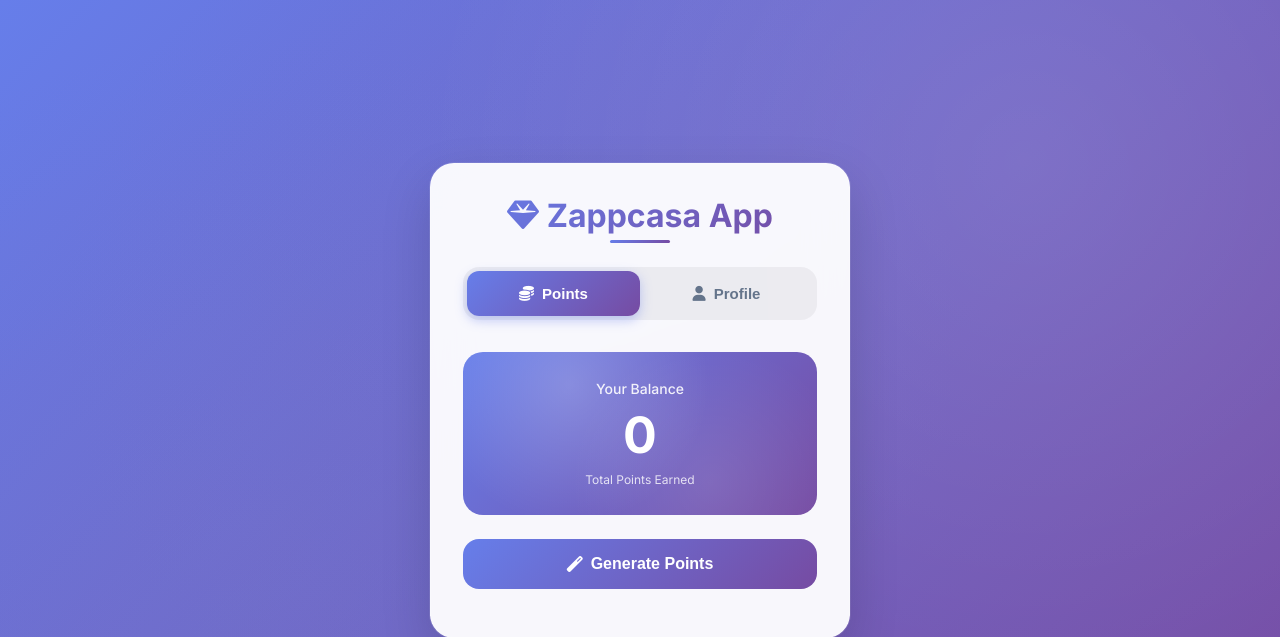
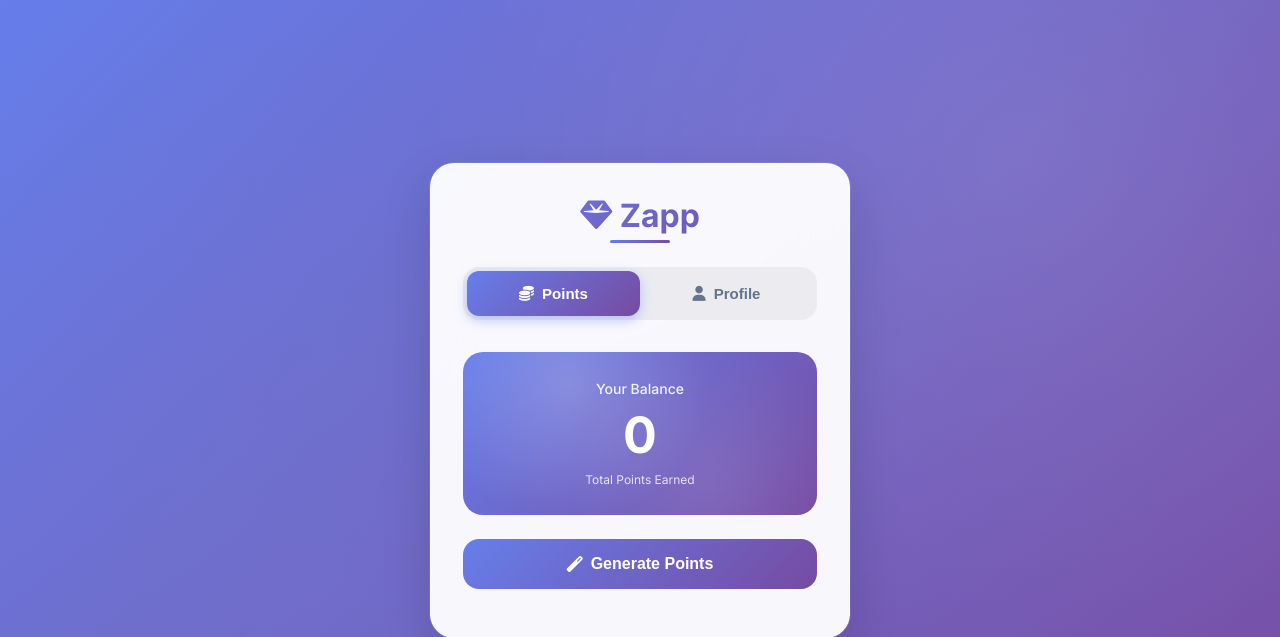
Before and after one commit to RandomLifespan/Webapp, a Flask app: page / in a window 1280 px wide. Shown: the top 637 px of the page. Run offline with Flask 3, Linux system fonts and the light colour scheme; some libraries are stand-ins or nearby versions.

Commit message:
Update index.html

```diff
--- a/templates/index.html
+++ b/templates/index.html
@@ -433,7 +433,7 @@
 </head>
 <body>
     <div class="container">
-        <h1><i class="fas fa-gem"></i> Zappcasa App</h1>
+        <h1><i class="fas fa-gem"></i>   Zapp </h1>
 
         <div class="tab-container">
             <div class="tab-indicator" id="tabIndicator"></div>
```
